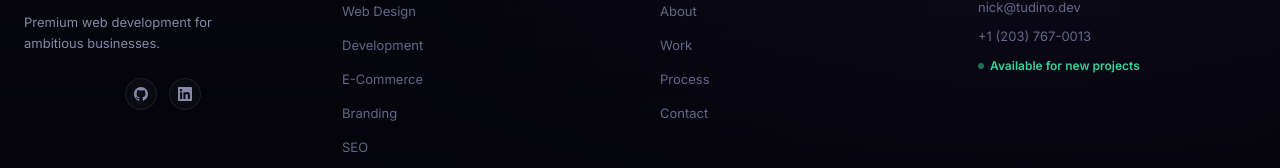
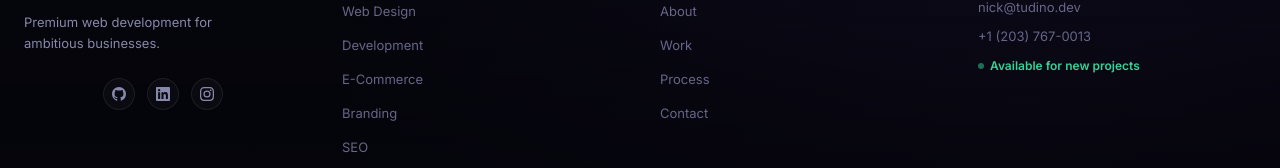
Before and after one commit to tudiKnowsCode/personal-website, a Next.js app: page / in a window 1280 px wide. Shown: the part 7078-7246 px from the top of the page. Built offline with nearby package versions, Linux system fonts and the light colour scheme; no server answers.

Commit message:
added instagram page

```diff
--- a/src/app/page.tsx
+++ b/src/app/page.tsx
@@ -28,6 +28,7 @@
         sameAs: [
           'https://github.com/tudiKnowsCode',
           'https://www.linkedin.com/in/ntudino/',
+          'https://www.instagram.com/tudino.dev/',
         ],
       },
       address: {
--- a/src/components/Footer.tsx
+++ b/src/components/Footer.tsx
@@ -12,6 +12,12 @@
 const LinkedinIcon = () => (
   <svg width="14" height="14" viewBox="0 0 24 24" fill="currentColor">
     <path d="M20.447 20.452h-3.554v-5.569c0-1.328-.027-3.037-1.852-3.037-1.853 0-2.136 1.445-2.136 2.939v5.667H9.351V9h3.414v1.561h.046c.477-.9 1.637-1.85 3.37-1.85 3.601 0 4.267 2.37 4.267 5.455v6.286zM5.337 7.433a2.062 2.062 0 0 1-2.063-2.065 2.064 2.064 0 1 1 2.063 2.065zm1.782 13.019H3.555V9h3.564v11.452zM22.225 0H1.771C.792 0 0 .774 0 1.729v20.542C0 23.227.792 24 1.771 24h20.451C23.2 24 24 23.227 24 22.271V1.729C24 .774 23.2 0 22.222 0h.003z" />
+  </svg>
+)
+
+const InstagramIcon = () => (
+  <svg width="14" height="14" viewBox="0 0 24 24" fill="currentColor">
+    <path d="M12 2.163c3.204 0 3.584.012 4.85.07 3.252.148 4.771 1.691 4.919 4.919.058 1.265.069 1.645.069 4.849 0 3.205-.012 3.584-.069 4.849-.149 3.225-1.664 4.771-4.919 4.919-1.266.058-1.644.07-4.85.07-3.204 0-3.584-.012-4.849-.07-3.26-.149-4.771-1.699-4.919-4.92-.058-1.265-.07-1.644-.07-4.849 0-3.204.013-3.583.07-4.849.149-3.227 1.664-4.771 4.919-4.919 1.266-.057 1.645-.069 4.849-.069zm0-2.163c-3.259 0-3.667.014-4.947.072-4.358.2-6.78 2.618-6.98 6.98-.059 1.281-.073 1.689-.073 4.948 0 3.259.014 3.668.072 4.948.2 4.358 2.618 6.78 6.98 6.98 1.281.058 1.689.072 4.948.072 3.259 0 3.668-.014 4.948-.072 4.354-.2 6.782-2.618 6.979-6.98.059-1.28.073-1.689.073-4.948 0-3.259-.014-3.667-.072-4.947-.196-4.354-2.617-6.78-6.979-6.98-1.281-.059-1.69-.073-4.949-.073zm0 5.838a6.162 6.162 0 1 0 0 12.324 6.162 6.162 0 0 0 0-12.324zM12 16a4 4 0 1 1 0-8 4 4 0 0 1 0 8zm6.406-11.845a1.44 1.44 0 1 0 0 2.881 1.44 1.44 0 0 0 0-2.881z" />
   </svg>
 )
 
@@ -69,6 +75,14 @@
               >
                 <LinkedinIcon />
               </a>
+              <a
+                href="https://www.instagram.com/tudino.dev/"
+                target="_blank"
+                rel="noopener noreferrer"
+                className="w-8 h-8 glass-card flex items-center justify-center text-[#8888aa] hover:text-white transition-colors"
+              >
+                <InstagramIcon />
+              </a>
             </div>
           </div>
 
```
